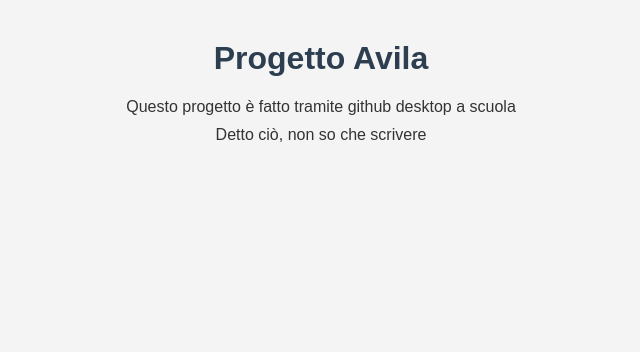
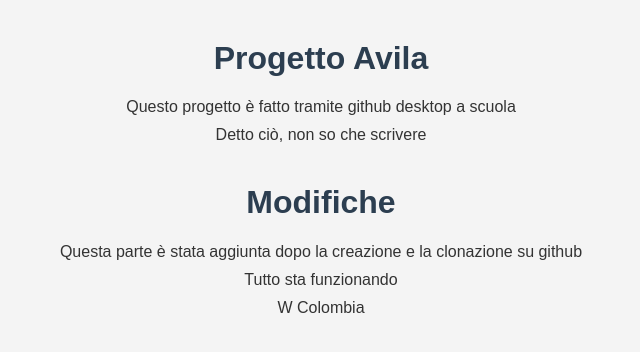
Before and after one commit to kinzi-n1/PROGETTO-AVILA, a plain HTML site: page index.html in a window 1280 px wide. Shown: the whole page, without its empty margins (319-959 px from the left). Drawn offline with Linux system fonts and the light colour scheme.

Commit message:
Update index.html

```diff
--- a/index.html
+++ b/index.html
@@ -10,5 +10,11 @@
 	<h1>Progetto Avila</h1>
 	<p>Questo progetto è fatto tramite github desktop a scuola</p>
 	<p>Detto ciò, non so che scrivere</p>
+
+
+	<h1>Modifiche</h1>
+	<p>Questa parte è stata aggiunta dopo la creazione e la clonazione su github</p>
+	<p>Tutto sta funzionando</p>
+	<p>W Colombia</p>
 </body>
 </html>
```
